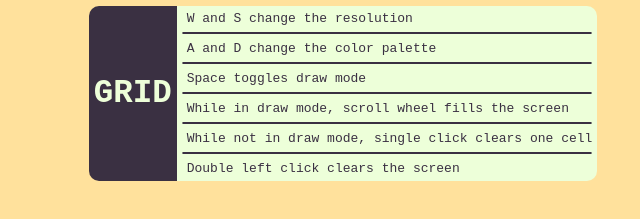
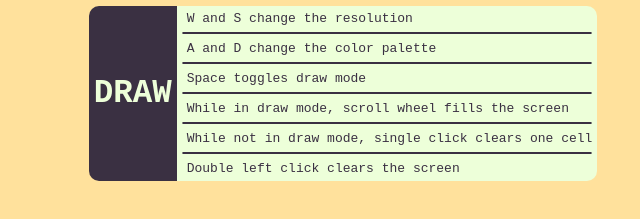
Before and after one commit to omnitex/html, a plain HTML site: page index.html in a window 1280 px wide. Shown: the part 131-350 px from the top of the page, 297-937 px from the left. Drawn offline with Linux system fonts and the light colour scheme.

Commit message:
renamed grid to draw

```diff
--- a/index.html
+++ b/index.html
@@ -94,7 +94,7 @@
 	</header>
 	<section id="grid">
 		<div id="grid-inner">
-			<a href="grid.html" id="grid-inner-h2" onmouseenter="mouseEnter()" onmouseleave="mouseLeave()"><h2>GRID</h2></a>
+			<a href="draw.html" id="grid-inner-h2" onmouseenter="mouseEnter()" onmouseleave="mouseLeave()"><h2>DRAW</h2></a>
 			<div id="grid-inner-ul">
 				<ul>
 					<li>W and S change the resolution</li>
```
Also changed, not shown: draw.html (renamed from grid.html, +1 -1 lines).
